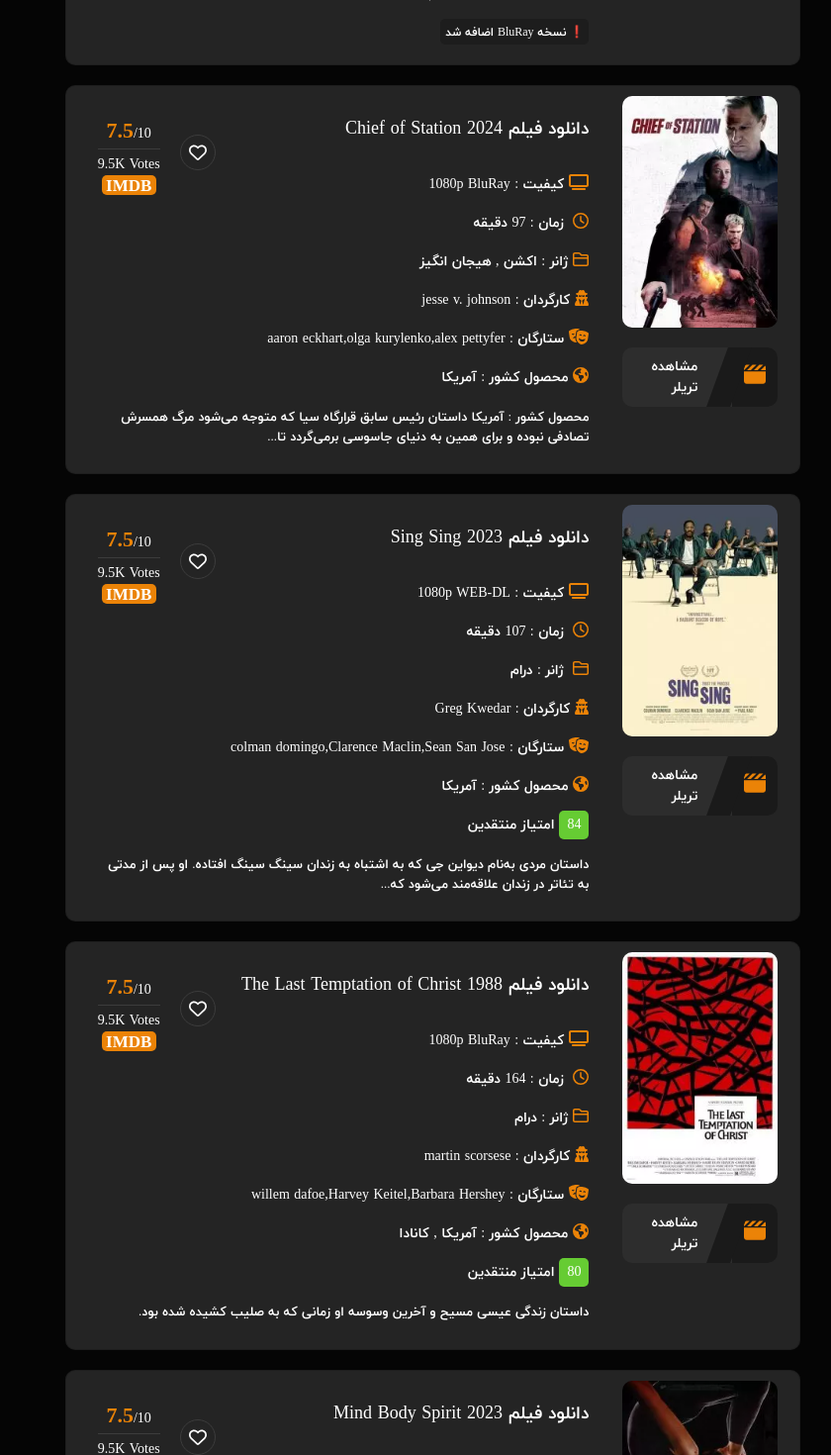
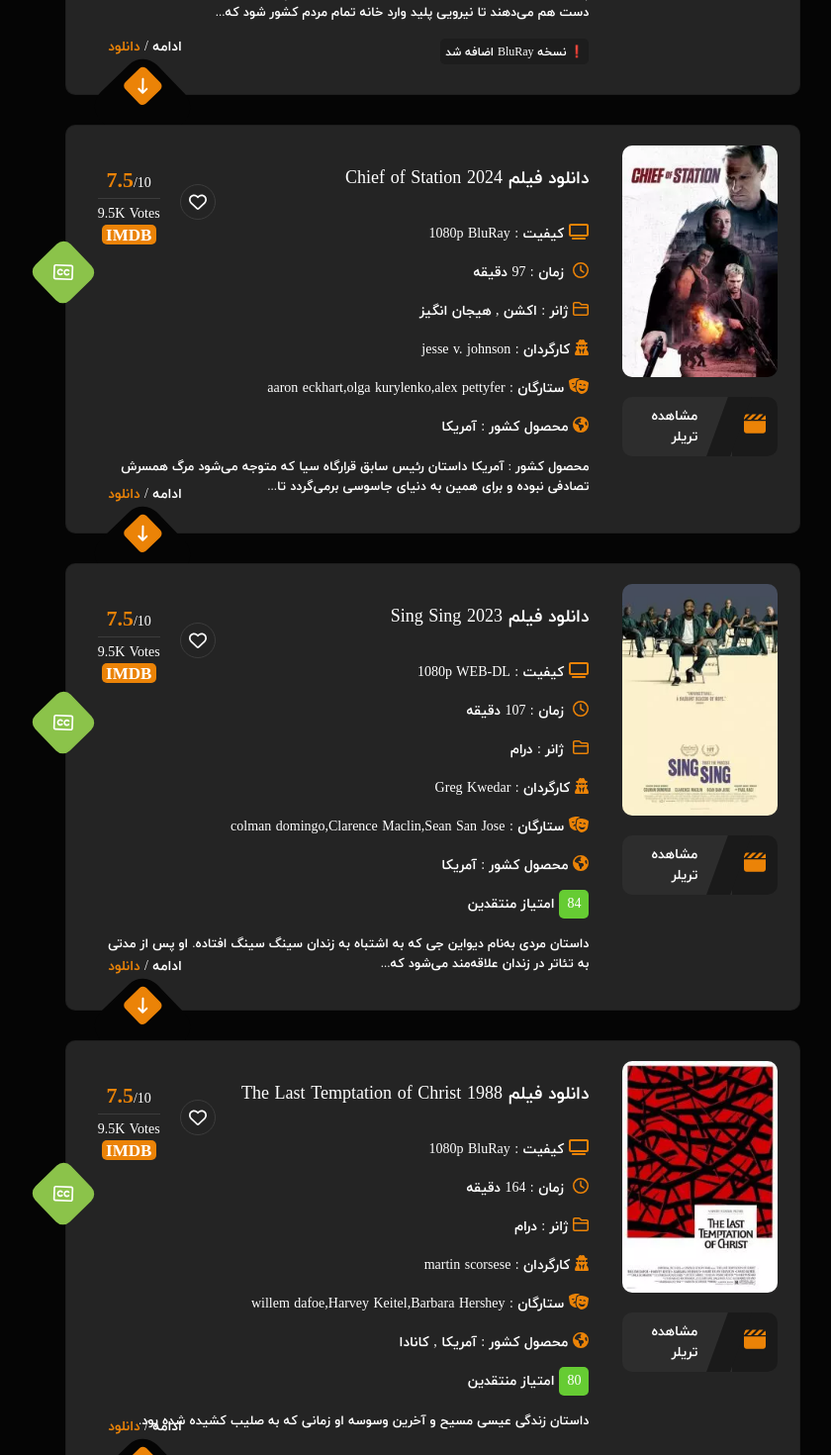
Before and after one commit to mobina-ghafari/project-digimoviez, a React (Create React App) app: page / in a window 1280 px wide. Shown: the part 1660-3130 px from the top of the page at 99% size, without its empty margins (75-915 px from the left). Built offline with nearby package versions, Linux system fonts and the light colour scheme.

Commit message:
card/download+subtitle

```diff
--- a/src/components/cards.tsx
+++ b/src/components/cards.tsx
@@ -11,9 +11,9 @@ import Film from '../img/1992.jpg';
 import Cucko from '../img/cucko.jpg';
 //icon
 import { FontAwesomeIcon } from '@fortawesome/react-fontawesome';
-import { faClapperboard, faEarth, faTheaterMasks, faUserSecret } from '@fortawesome/free-solid-svg-icons';
+import { faArrowDownLong, faClapperboard, faEarth, faTheaterMasks, faUserSecret } from '@fortawesome/free-solid-svg-icons';
 import { faTv } from '@fortawesome/free-solid-svg-icons';
-import { faClock, faFolderClosed, faHeart } from '@fortawesome/free-regular-svg-icons';
+import { faClock, faClosedCaptioning, faFolderClosed, faHeart } from '@fortawesome/free-regular-svg-icons';
 
 const Cards =()=>{
     return(
@@ -83,6 +83,15 @@ const Cards =()=>{
                                         </div>
                                     </div>
                                 </div>
+                                <a href="/" className="download">
+                                    <div className="title">ادامه / <span>دانلود</span></div>
+                                    <div className="bg-icon">
+                                        <div className=""><FontAwesomeIcon className='icon' icon={faArrowDownLong}/></div>
+                                    </div>
+                                </a>
+                                <div className="subtitle">
+                                    <FontAwesomeIcon className='icon' icon={faClosedCaptioning} />
+                                </div>
                             </div>
                             <div className="card">
                                 <div className="row px-0 mx-0">
@@ -139,6 +148,15 @@ const Cards =()=>{
                                             داستان رئیس سابق قرارگاه سیا که متوجه می‌شود مرگ همسرش تصادفی نبوده و برای همین به دنیای جاسوسی برمی‌گردد تا...</p>
                                         </div>
                                     </div>
+                                </div>
+                                <a href="/" className="download">
+                                    <div className="title">ادامه / <span>دانلود</span></div>
+                                    <div className="bg-icon">
+                                        <div className=""><FontAwesomeIcon className='icon' icon={faArrowDownLong}/></div>
+                                    </div>
+                                </a>
+                                <div className="subtitle">
+                                    <FontAwesomeIcon className='icon' icon={faClosedCaptioning} />
                                 </div>
                             </div>
                             <div className="card">
@@ -200,6 +218,15 @@ const Cards =()=>{
                                         </div>
                                     </div>
                                 </div>
+                                <a href="/" className="download">
+                                    <div className="title">ادامه / <span>دانلود</span></div>
+                                    <div className="bg-icon">
+                                        <div className=""><FontAwesomeIcon className='icon' icon={faArrowDownLong}/></div>
+                                    </div>
+                                </a>
+                                <div className="subtitle">
+                                    <FontAwesomeIcon className='icon' icon={faClosedCaptioning} />
+                                </div>
                             </div>
                             <div className="card">
                                 <div className="row px-0 mx-0">
@@ -260,6 +287,15 @@ const Cards =()=>{
                                         </div>
                                     </div>
                                 </div>
+                                <a href="/" className="download">
+                                    <div className="title">ادامه / <span>دانلود</span></div>
+                                    <div className="bg-icon">
+                                        <div className=""><FontAwesomeIcon className='icon' icon={faArrowDownLong}/></div>
+                                    </div>
+                                </a>
+                                <div className="subtitle">
+                                    <FontAwesomeIcon className='icon' icon={faClosedCaptioning} />
+                                </div>
                             </div>
                             <div className="card">
                                 <div className="row px-0 mx-0">
@@ -315,6 +351,15 @@ const Cards =()=>{
                                             <p className="">داستان یک اینفلوئنسر یوگا که سعی می‌کند در خانه مادربزرگ‌اش، مراسم روحانی‌ای را تمرین کند اما...</p>
                                         </div>
                                     </div>
+                                </div>
+                                <a href="/" className="download">
+                                    <div className="title">ادامه / <span>دانلود</span></div>
+                                    <div className="bg-icon">
+                                        <div className=""><FontAwesomeIcon className='icon' icon={faArrowDownLong}/></div>
+                                    </div>
+                                </a>
+                                <div className="subtitle">
+                                    <FontAwesomeIcon className='icon' icon={faClosedCaptioning} />
                                 </div>
                             </div>
                             <div className="card">
@@ -376,6 +421,15 @@ const Cards =()=>{
                                         </div>
                                     </div>
                                 </div>
+                                <a href="/" className="download">
+                                    <div className="title">ادامه / <span>دانلود</span></div>
+                                    <div className="bg-icon">
+                                        <div className=""><FontAwesomeIcon className='icon' icon={faArrowDownLong}/></div>
+                                    </div>
+                                </a>
+                                <div className="subtitle">
+                                    <FontAwesomeIcon className='icon' icon={faClosedCaptioning} />
+                                </div>
                             </div>
                             <div className="card">
                                 <div className="row px-0 mx-0">
@@ -436,6 +490,15 @@ const Cards =()=>{
                                         </div>
                                     </div>
                                 </div>
+                                <a href="/" className="download">
+                                    <div className="title">ادامه / <span>دانلود</span></div>
+                                    <div className="bg-icon">
+                                        <div className=""><FontAwesomeIcon className='icon' icon={faArrowDownLong}/></div>
+                                    </div>
+                                </a>
+                                <div className="subtitle">
+                                    <FontAwesomeIcon className='icon' icon={faClosedCaptioning} />
+                                </div>
                             </div>
                             <div className="card">
                                 <div className="row px-0 mx-0">
@@ -491,6 +554,15 @@ const Cards =()=>{
                                             <p className="">داستان پسری باهوش که متوجه می‌شود با یک عتیقه خانوادگی می‌تواند زمان را دستکاری کند. او با کمک خواهر و برادرش سعی می‌کند به قبل از جدایی مادر و پدرشان برگردد تا شرایط را تغییر دهد.</p>
                                         </div>
                                     </div>
+                                </div>
+                                <a href="/" className="download">
+                                    <div className="title">ادامه / <span>دانلود</span></div>
+                                    <div className="bg-icon">
+                                        <div className=""><FontAwesomeIcon className='icon' icon={faArrowDownLong}/></div>
+                                    </div>
+                                </a>
+                                <div className="subtitle">
+                                    <FontAwesomeIcon className='icon' icon={faClosedCaptioning} />
                                 </div>
                             </div>
                             <div className="card">
@@ -553,6 +625,15 @@ const Cards =()=>{
                                         </div>
                                     </div>
                                 </div>
+                                <a href="/" className="download">
+                                    <div className="title">ادامه / <span>دانلود</span></div>
+                                    <div className="bg-icon">
+                                        <div className=""><FontAwesomeIcon className='icon' icon={faArrowDownLong}/></div>
+                                    </div>
+                                </a>
+                                <div className="subtitle">
+                                    <FontAwesomeIcon className='icon' icon={faClosedCaptioning} />
+                                </div>
                             </div>
                             <div className="card">
                                 <div className="row px-0 mx-0">
@@ -613,6 +694,15 @@ const Cards =()=>{
                                         </div>
                                     </div>
                                 </div>
+                                <a href="/" className="download">
+                                    <div className="title">ادامه / <span>دانلود</span></div>
+                                    <div className="bg-icon">
+                                        <div className=""><FontAwesomeIcon className='icon' icon={faArrowDownLong}/></div>
+                                    </div>
+                                </a>
+                                <div className="subtitle">
+                                    <FontAwesomeIcon className='icon' icon={faClosedCaptioning} />
+                                </div>
                             </div>
                         </div>
                     </div>
--- a/src/styles/cards.scss
+++ b/src/styles/cards.scss
@@ -3,8 +3,8 @@
 .card{
     background-color: #242424;
     border-radius: 10px;
-    margin-top: 20px;
-    padding: 10px;
+    margin-top: 30px;
+    padding: 20px 10px;
 }
 
 .card-right{
@@ -196,3 +196,80 @@
         }
     }
 }
+
+.download{
+    text-decoration: none;
+    position: absolute;
+    left: 5%;
+    top: 88%;
+    .title{
+        color: white;
+        font-size: 14px;
+        margin-bottom: 10px;
+
+        span{
+            color: #eb8307;
+        }
+    }
+
+    .bg-icon{
+        background-color: #050505;
+        transform: rotate(316deg);
+        height: 80px;
+        width: 80px;
+        padding: 10px;
+        border-radius: 20px;
+
+
+        div{
+            background-color: #eb8307;
+            display: flex;
+            align-items: center;
+            justify-content: center;
+            border-radius: 5px;
+            width: 30px;
+            height: 30px;
+            // transform: rotate(150deg);
+
+            .icon{
+                color: white;
+                transform: rotate(405deg);
+            }
+        }
+    }
+}
+
+.subtitle{
+    position: absolute;
+    right: 97%;
+    top: 30%;
+    background-color: #8bc34a;
+    border-radius: 10px;
+    width: 50px;
+    height: 50px;
+    transform: rotate(226deg);
+    display: flex;
+    align-items: center;
+    justify-content: center;
+     .icon{
+        color: white;
+        transform: rotate(136deg);
+        width: 20px;
+        height: 20px;
+     }
+}
+
+.subtitle:hover{
+    box-shadow: 0px 0px 13px 0px rgba(34, 139, 34, .7);
+}
+
+@media (max-width:768px){
+    .download{
+        left: 20%;
+        top: 95%;
+    }
+
+    .subtitle{
+        display: none;
+    }
+}
```
